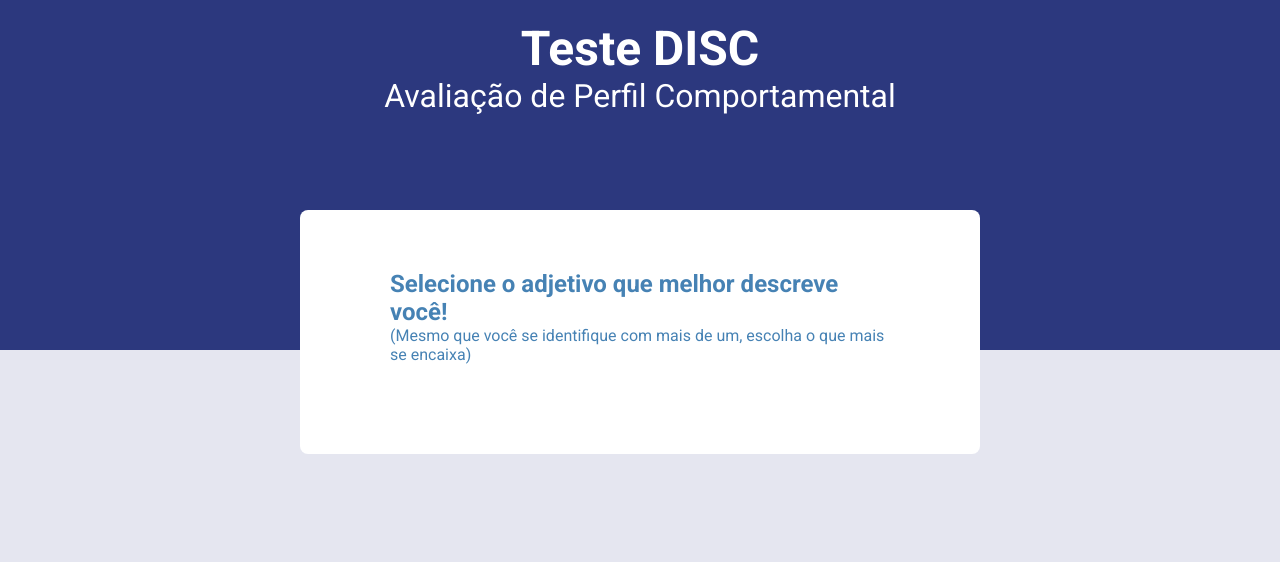
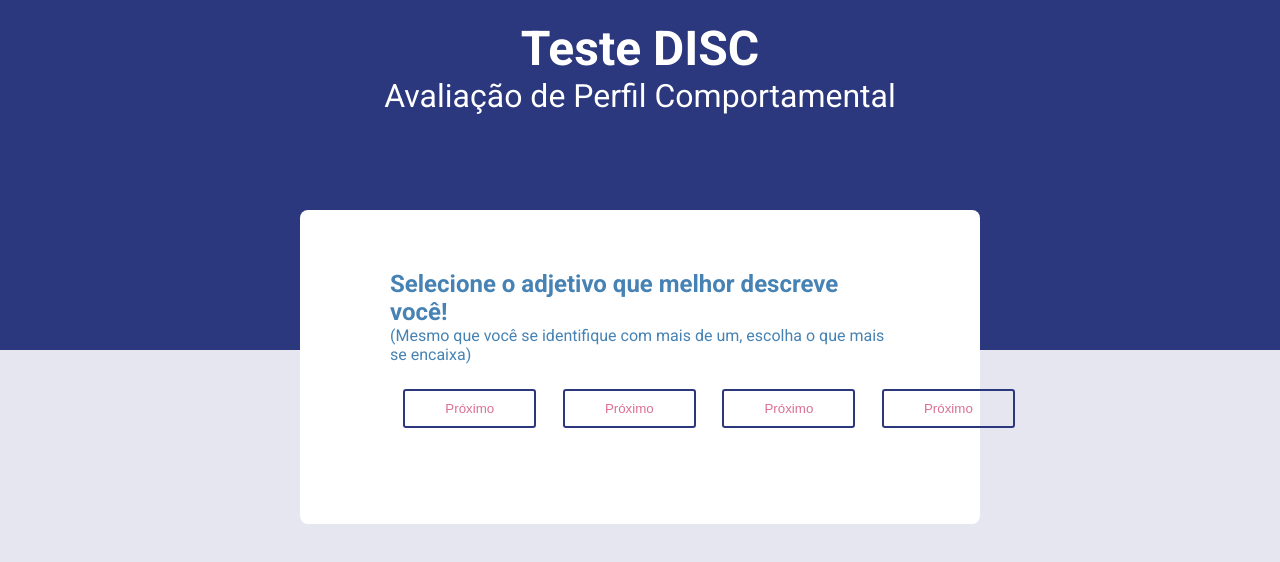
Before and after one commit to PauloSanches12/Projeto-TCC, a React (Create React App) app in the folder front-end/: page / in a window 1280 px wide. Shown: the top 562 px of the page. Built offline with nearby package versions, Linux system fonts and the light colour scheme.

Commit message:
Listagem criada

```diff
--- a/front-end/src/App.js
+++ b/front-end/src/App.js
@@ -1,4 +1,4 @@
-import { Header, Section, Texto, Paragrafo, Container, Conteudo, TextoSecundario, ParagrafoSecundario } from "./styles";
+import { Header, Section, Texto, Paragrafo, Container, Conteudo, TextoSecundario, ParagrafoSecundario, Ul, Li, Button } from "./styles";
 
 function App() {
   return (
@@ -14,6 +14,21 @@ function App() {
           <Conteudo>
             <TextoSecundario>Selecione o adjetivo que melhor descreve você!</TextoSecundario>
             <ParagrafoSecundario>(Mesmo que você se identifique com mais de um, escolha o que mais se encaixa)</ParagrafoSecundario>
+            <br/>
+            <Ul>
+              <Li>
+                <Button>Próximo</Button>
+              </Li>
+              <Li>
+                <Button>Próximo</Button>
+              </Li>
+              <Li>
+                <Button>Próximo</Button>
+              </Li>
+              <Li>
+                <Button>Próximo</Button>
+              </Li>
+            </Ul>
           </Conteudo>
         </Container>
       </>
--- a/front-end/src/styles.js
+++ b/front-end/src/styles.js
@@ -47,3 +47,25 @@ export const TextoSecundario = styled.h2`
 export const ParagrafoSecundario = styled.p`
     color: var(--colorText);
 `;
+
+export const Ul = styled.ul`
+    display: flex;
+
+    justify-content: space-evenly;
+`;
+
+export const Li = styled.li`
+    display: flex;
+    text-decoration: none;
+    display: inline;
+    justify-content: space-between;
+`;
+
+export const Button = styled.button`
+  background: transparent;
+  border-radius: 3px;
+  border: 2px solid var(--top-section);
+  color: var(--colorTextButton);
+  margin: 0.5em 1em;
+  padding: 0.75em 3em;
+`;
```
